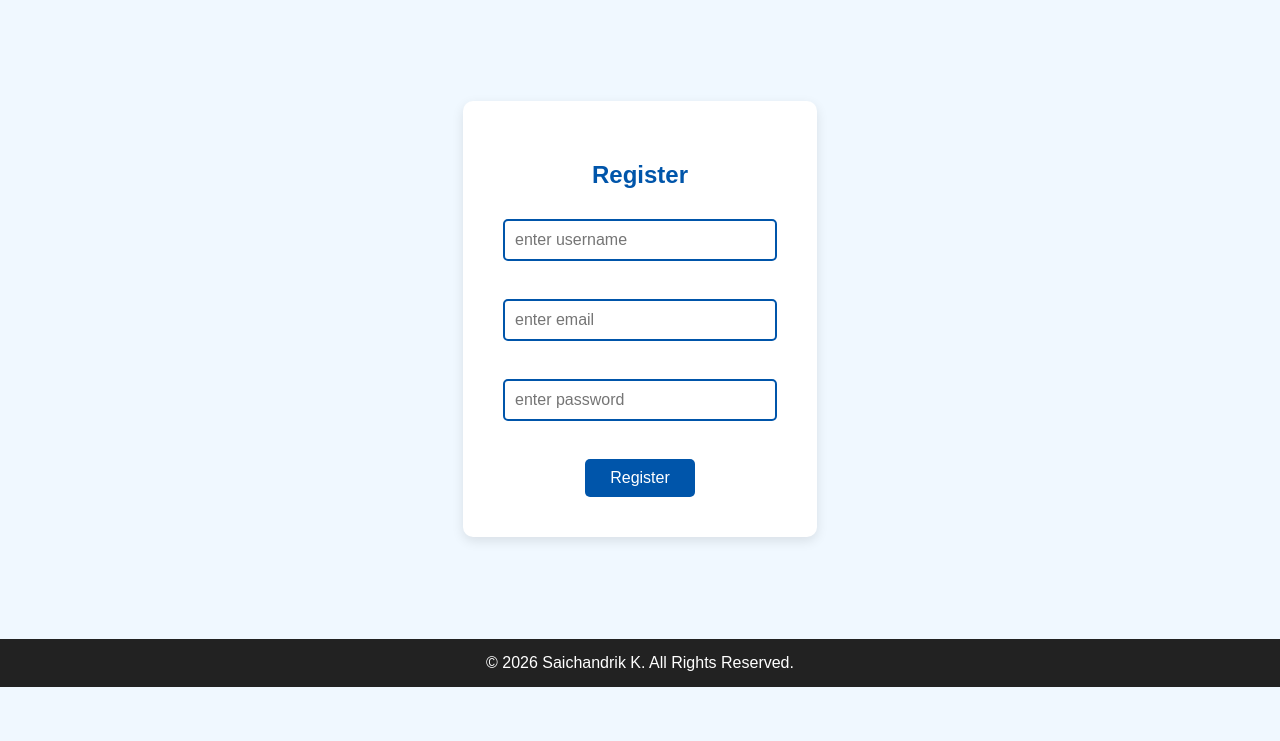
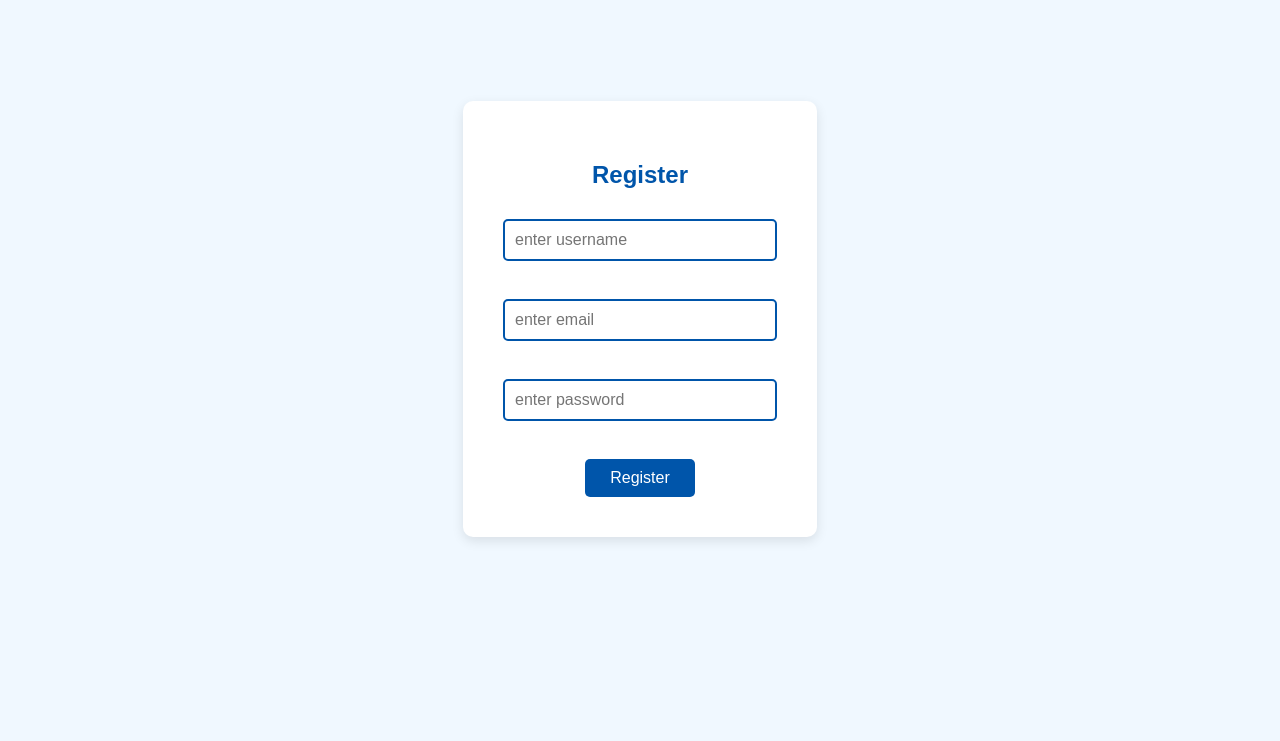
Before and after one commit to chandrikababji/ATM-Project-Flask, a Flask app: page /register in a window 1280 px wide. Shown: the part 59-800 px from the top of the page. Run offline with Flask 3, Linux system fonts and the light colour scheme.

Commit message:
Revert "edited footer for all"
This reverts commit 0438a5ab4cdf707122bb8cc4bcb9f0f5a92b44e5.

```diff
--- a/api/static/register.css
+++ b/api/static/register.css
@@ -80,14 +80,3 @@ button:hover {
     background-color: #003366;
     box-shadow: 0 4px 10px rgba(0, 0, 0, 0.2);
 }
-/* Footer */
-footer {
-    width: 100%;
-    text-align: center;
-    padding: 15px 0;
-    background-color: #222;
-    color: white;
-    flex-shrink: 0;  /* ensure footer is always visible */
-    z-index: 1;      /* above overlay */
-    position: relative;
-}
--- a/api/templates/deposit.html
+++ b/api/templates/deposit.html
@@ -19,10 +19,6 @@
 </form>
 </center>
 
-<footer>
-        &copy; 2026 Saichandrik K. All Rights Reserved.
-    </footer>
-
 
 </body>
 </html>
--- a/api/templates/login.html
+++ b/api/templates/login.html
@@ -19,9 +19,6 @@
     <button type="submit">Login</button>
     </center>
 </form>
-<footer>
-        &copy; 2026 Saichandrik K. All Rights Reserved.
-    </footer>
 
 </body>
 </html>
--- a/api/templates/register.html
+++ b/api/templates/register.html
@@ -22,9 +22,6 @@
         </center>
 
 </form>
-<footer>
-        &copy; 2026 Saichandrik K. All Rights Reserved.
-    </footer>
 
 
 </body>
--- a/api/templates/statements.html
+++ b/api/templates/statements.html
@@ -40,10 +40,6 @@
     {% endfor %}
 </table>
 
-<footer>
-        &copy; 2026 Saichandrik K. All Rights Reserved.
-    </footer>
-
 
 
 
--- a/api/templates/welcome.html
+++ b/api/templates/welcome.html
@@ -14,10 +14,6 @@
     <button onclick="window.location.href='/login'">Login</button>
     </center>
 
-    <footer>
-        &copy; 2026 Saichandrik K. All Rights Reserved.
-    </footer>
-
 
 </body>
 </html>
--- a/api/templates/withdraw.html
+++ b/api/templates/withdraw.html
@@ -18,8 +18,5 @@
 </form>
 </center>
 
-<footer>
-        &copy; 2026 Saichandrik K. All Rights Reserved.
-    </footer>
 </body>
 </html>
```
Also changed, not shown: api/static/statements.css (+0 -11 lines), api/static/withdraw.css (+0 -11 lines).
